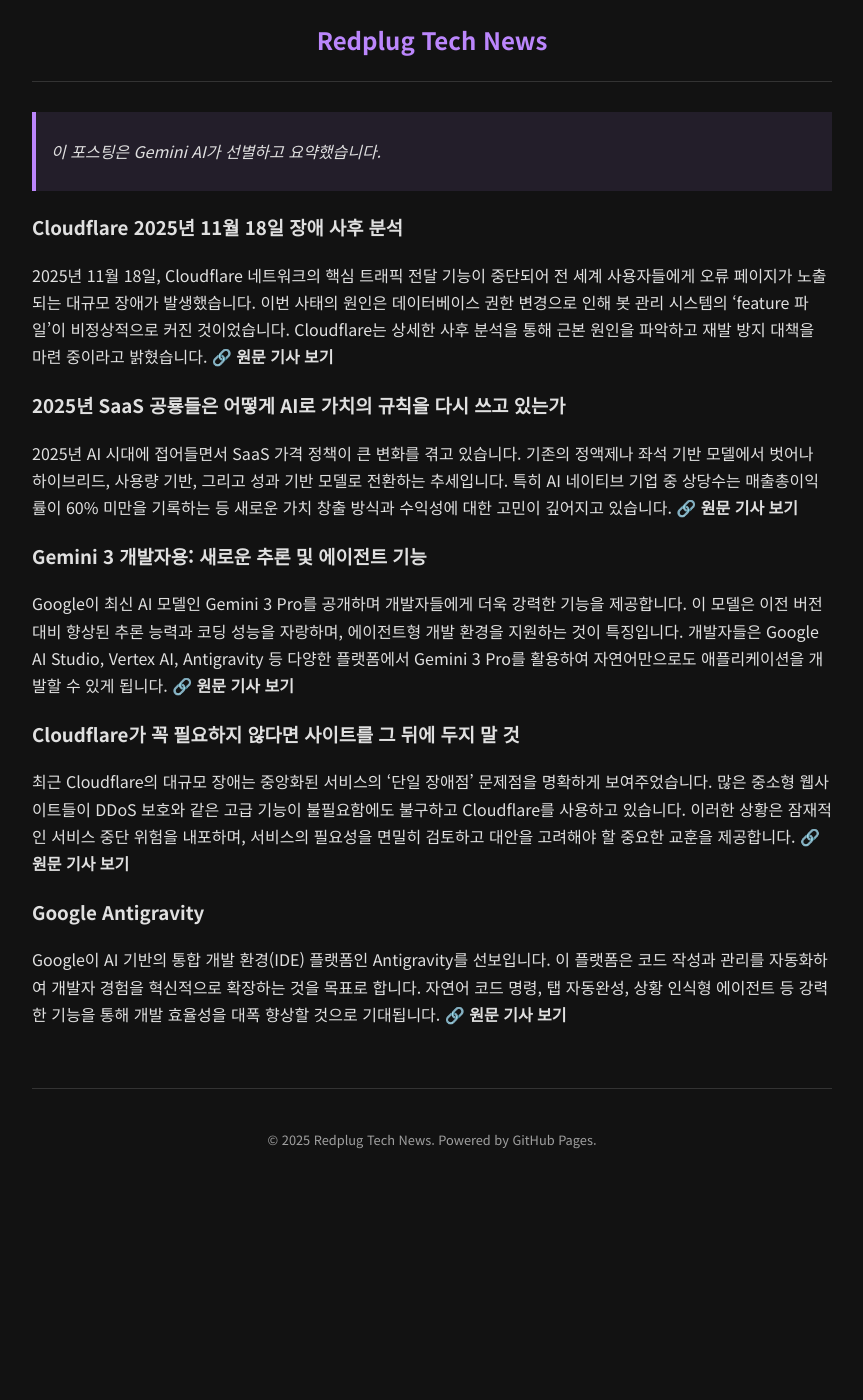
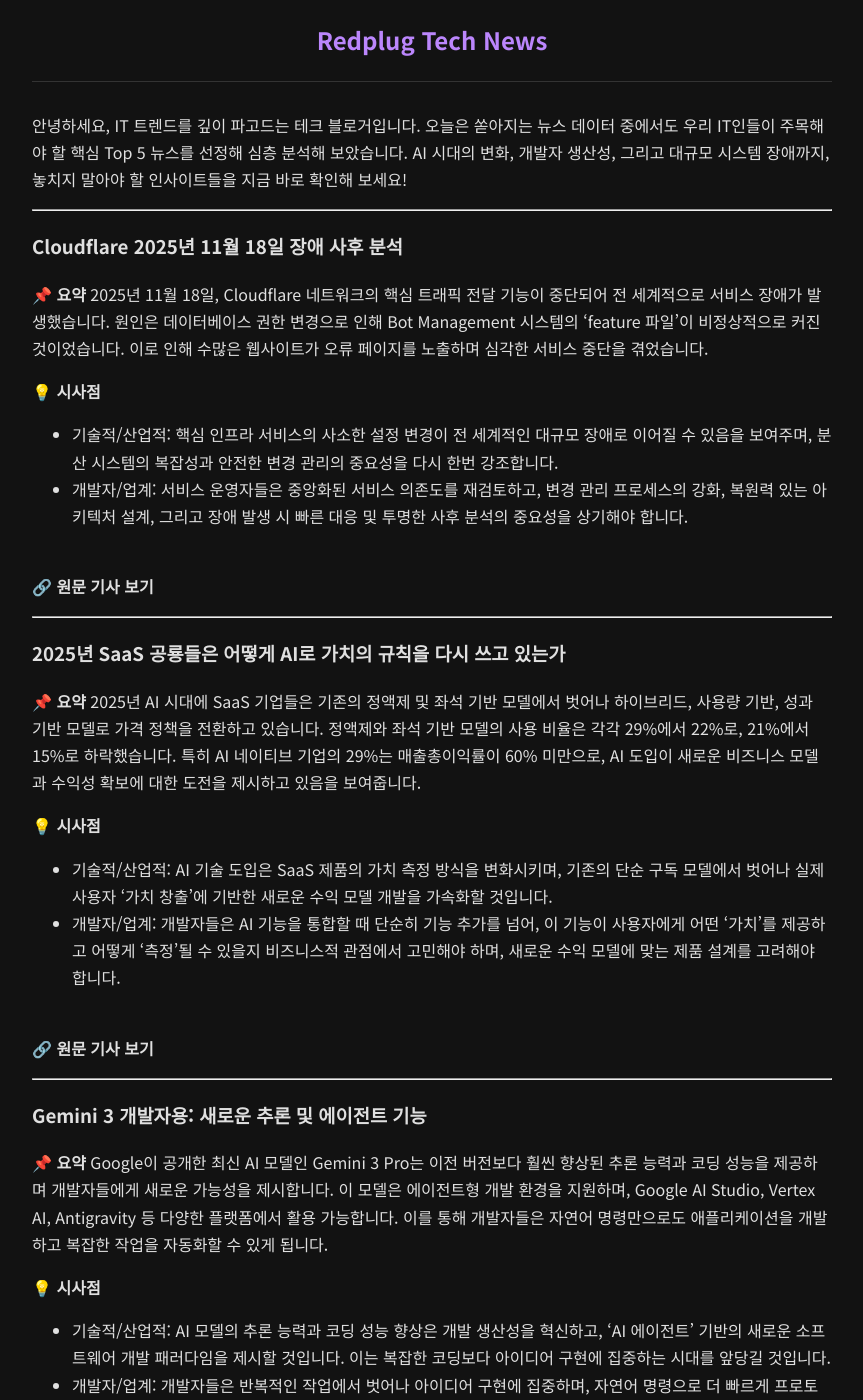
Before and after one commit to redplug/redplug.github.io, a Jekyll site: the page built from _posts/2025-11-19-daily-it-news.md, in a window 1280 px wide and 1400 px high. Shown: the whole window, without its empty margins (208-1071 px from the left). Built offline with Jekyll 4.4.1, drawn with Linux system fonts in a browser that asks for light colours; some of the changed text lies outside the part shown.

Commit message:
Auto-generated blog post

```diff
--- a/_posts/2025-11-19-daily-it-news.md
+++ b/_posts/2025-11-19-daily-it-news.md
@@ -1,28 +1,85 @@
 ---
 layout: default
 title:  "[2025-11-19] 오늘의 IT 뉴스 Top 5"
-date:   2025-11-19 14:48:12 +0900
+date:   2025-11-19 14:57:38 +0900
 categories: news
 ---
 
-> *이 포스팅은 Gemini AI가 선별하고 요약했습니다.*
+안녕하세요, IT 트렌드를 깊이 파고드는 테크 블로거입니다. 오늘은 쏟아지는 뉴스 데이터 중에서도 우리 IT인들이 주목해야 할 핵심 Top 5 뉴스를 선정해 심층 분석해 보았습니다. AI 시대의 변화, 개발자 생산성, 그리고 대규모 시스템 장애까지, 놓치지 말아야 할 인사이트들을 지금 바로 확인해 보세요!
+
+---
 
 ### Cloudflare 2025년 11월 18일 장애 사후 분석
-2025년 11월 18일, Cloudflare 네트워크의 핵심 트래픽 전달 기능이 중단되어 전 세계 사용자들에게 오류 페이지가 노출되는 대규모 장애가 발생했습니다. 이번 사태의 원인은 데이터베이스 권한 변경으로 인해 봇 관리 시스템의 'feature 파일'이 비정상적으로 커진 것이었습니다. Cloudflare는 상세한 사후 분석을 통해 근본 원인을 파악하고 재발 방지 대책을 마련 중이라고 밝혔습니다.
+
+**📌 요약**
+2025년 11월 18일, Cloudflare 네트워크의 핵심 트래픽 전달 기능이 중단되어 전 세계적으로 서비스 장애가 발생했습니다. 원인은 데이터베이스 권한 변경으로 인해 Bot Management 시스템의 'feature 파일'이 비정상적으로 커진 것이었습니다. 이로 인해 수많은 웹사이트가 오류 페이지를 노출하며 심각한 서비스 중단을 겪었습니다.
+
+**💡 시사점**
+-   기술적/산업적: 핵심 인프라 서비스의 사소한 설정 변경이 전 세계적인 대규모 장애로 이어질 수 있음을 보여주며, 분산 시스템의 복잡성과 안전한 변경 관리의 중요성을 다시 한번 강조합니다.
+-   개발자/업계: 서비스 운영자들은 중앙화된 서비스 의존도를 재검토하고, 변경 관리 프로세스의 강화, 복원력 있는 아키텍처 설계, 그리고 장애 발생 시 빠른 대응 및 투명한 사후 분석의 중요성을 상기해야 합니다.
+
+<br>
 **[🔗 원문 기사 보기](https://news.hada.io/topic?id=24471)**
 
+---
+
 ### 2025년 SaaS 공룡들은 어떻게 AI로 가치의 규칙을 다시 쓰고 있는가
-2025년 AI 시대에 접어들면서 SaaS 가격 정책이 큰 변화를 겪고 있습니다. 기존의 정액제나 좌석 기반 모델에서 벗어나 하이브리드, 사용량 기반, 그리고 성과 기반 모델로 전환하는 추세입니다. 특히 AI 네이티브 기업 중 상당수는 매출총이익률이 60% 미만을 기록하는 등 새로운 가치 창출 방식과 수익성에 대한 고민이 깊어지고 있습니다.
+
+**📌 요약**
+2025년 AI 시대에 SaaS 기업들은 기존의 정액제 및 좌석 기반 모델에서 벗어나 하이브리드, 사용량 기반, 성과 기반 모델로 가격 정책을 전환하고 있습니다. 정액제와 좌석 기반 모델의 사용 비율은 각각 29%에서 22%로, 21%에서 15%로 하락했습니다. 특히 AI 네이티브 기업의 29%는 매출총이익률이 60% 미만으로, AI 도입이 새로운 비즈니스 모델과 수익성 확보에 대한 도전을 제시하고 있음을 보여줍니다.
+
+**💡 시사점**
+-   기술적/산업적: AI 기술 도입은 SaaS 제품의 가치 측정 방식을 변화시키며, 기존의 단순 구독 모델에서 벗어나 실제 사용자 '가치 창출'에 기반한 새로운 수익 모델 개발을 가속화할 것입니다.
+-   개발자/업계: 개발자들은 AI 기능을 통합할 때 단순히 기능 추가를 넘어, 이 기능이 사용자에게 어떤 '가치'를 제공하고 어떻게 '측정'될 수 있을지 비즈니스적 관점에서 고민해야 하며, 새로운 수익 모델에 맞는 제품 설계를 고려해야 합니다.
+
+<br>
 **[🔗 원문 기사 보기](https://news.hada.io/topic?id=24470)**
 
+---
+
 ### Gemini 3 개발자용: 새로운 추론 및 에이전트 기능
-Google이 최신 AI 모델인 Gemini 3 Pro를 공개하며 개발자들에게 더욱 강력한 기능을 제공합니다. 이 모델은 이전 버전 대비 향상된 추론 능력과 코딩 성능을 자랑하며, 에이전트형 개발 환경을 지원하는 것이 특징입니다. 개발자들은 Google AI Studio, Vertex AI, Antigravity 등 다양한 플랫폼에서 Gemini 3 Pro를 활용하여 자연어만으로도 애플리케이션을 개발할 수 있게 됩니다.
+
+**📌 요약**
+Google이 공개한 최신 AI 모델인 Gemini 3 Pro는 이전 버전보다 훨씬 향상된 추론 능력과 코딩 성능을 제공하며 개발자들에게 새로운 가능성을 제시합니다. 이 모델은 에이전트형 개발 환경을 지원하며, Google AI Studio, Vertex AI, Antigravity 등 다양한 플랫폼에서 활용 가능합니다. 이를 통해 개발자들은 자연어 명령만으로도 애플리케이션을 개발하고 복잡한 작업을 자동화할 수 있게 됩니다.
+
+**💡 시사점**
+-   기술적/산업적: AI 모델의 추론 능력과 코딩 성능 향상은 개발 생산성을 혁신하고, 'AI 에이전트' 기반의 새로운 소프트웨어 개발 패러다임을 제시할 것입니다. 이는 복잡한 코딩보다 아이디어 구현에 집중하는 시대를 앞당길 것입니다.
+-   개발자/업계: 개발자들은 반복적인 작업에서 벗어나 아이디어 구현에 집중하며, 자연어 명령으로 더 빠르게 프로토타입을 만들고 서비스를 확장할 수 있게 되어 생산성이 극대화될 것입니다. 이는 개발자의 역할을 재정의하고 있습니다.
+
+<br>
 **[🔗 원문 기사 보기](https://news.hada.io/topic?id=24468)**
 
-### Cloudflare가 꼭 필요하지 않다면 사이트를 그 뒤에 두지 말 것
-최근 Cloudflare의 대규모 장애는 중앙화된 서비스의 '단일 장애점' 문제점을 명확하게 보여주었습니다. 많은 중소형 웹사이트들이 DDoS 보호와 같은 고급 기능이 불필요함에도 불구하고 Cloudflare를 사용하고 있습니다. 이러한 상황은 잠재적인 서비스 중단 위험을 내포하며, 서비스의 필요성을 면밀히 검토하고 대안을 고려해야 할 중요한 교훈을 제공합니다.
-**[🔗 원문 기사 보기](https://news.hada.io/topic?id=24466)**
+---
+
+### Gemini 3 Pro 모델 카드
+
+**📌 요약**
+Gemini 3 Pro는 Google의 차세대 멀티모달 추론 모델로, 텍스트, 이미지, 오디오, 비디오, 코드 등 다양한 형태의 입력을 동시에 처리하는 고성능 구조를 자랑합니다. 이 모델은 Sparse Mixture-of-Experts(MoE) 기반 Transformer 아키텍처를 사용하여 효율성과 성능을 동시에 달성합니다. Gemini 3 Pro는 복잡한 AI 작업을 빠르고 정확하게 수행할 수 있는 기반 기술을 제공하며, AI의 다음 단계를 이끌 핵심 동력으로 평가받고 있습니다.
+
+**💡 시사점**
+-   기술적/산업적: 멀티모달 기능과 MoE 아키텍처는 AI가 현실 세계의 복잡한 데이터를 이해하고 처리하는 능력을 비약적으로 발전시키며, 다양한 산업 분야에서 새로운 AI 애플리케이션 개발을 가속화할 것입니다.
+-   개발자/업계: 개발자들은 단일 모델로 여러 종류의 데이터를 처리하는 AI 서비스를 구축할 수 있게 되어, 보다 풍부하고 상호작용적인 사용자 경험을 제공하는 혁신적인 제품을 만들 수 있습니다. 이는 AI 모델 선택의 중요한 기준이 될 것입니다.
+
+<br>
+**[🔗 원문 기사 보기](https://news.hada.io/topic?id=24467)**
+
+---
 
 ### Google Antigravity
-Google이 AI 기반의 통합 개발 환경(IDE) 플랫폼인 Antigravity를 선보입니다. 이 플랫폼은 코드 작성과 관리를 자동화하여 개발자 경험을 혁신적으로 확장하는 것을 목표로 합니다. 자연어 코드 명령, 탭 자동완성, 상황 인식형 에이전트 등 강력한 기능을 통해 개발 효율성을 대폭 향상할 것으로 기대됩니다.
+
+**📌 요약**
+Google Antigravity는 AI 기반으로 개발 전반을 자동화하고 개발자 경험을 확장하는 Google의 통합 IDE 플랫폼입니다. 이 플랫폼은 자연어 코드 명령, 탭 자동완성, 상황 인식형 에이전트 등의 기능을 제공하여 개발 효율을 혁신적으로 향상시킵니다. Antigravity는 개발자가 반복적인 코드 작성과 관리 대신 창의적인 문제 해결에 집중할 수 있도록 돕는 것을 목표로 합니다.
+
+**💡 시사점**
+-   기술적/산업적: AI 기반 IDE는 개발 패러다임을 변화시키며, 코드 생성 및 관리 자동화를 통해 소프트웨어 개발 속도를 전반적으로 끌어올리고 기술 부채를 줄이는 데 기여할 것입니다. 이는 소프트웨어 개발의 미래를 제시하는 중요한 이정표가 될 수 있습니다.
+-   개발자/업계: 개발자들은 더 적은 노력으로 더 많은 것을 성취할 수 있게 되며, 자연어 인터페이스를 통해 비개발자도 코드 생성에 참여하는 등 개발의 문턱이 낮아질 수 있습니다. 이는 개발자 생산성 혁신과 함께 협업 방식의 변화를 가져올 것입니다.
+
+<br>
 **[🔗 원문 기사 보기](https://news.hada.io/topic?id=24462)**
+
+---
+이 포스팅은 Gemini AI가 제공한 뉴스 데이터를 기반으로 작성되었습니다.
+
+<br>
+
+> *이 포스팅은 Gemini AI가 선별하고 요약했습니다.*
```
